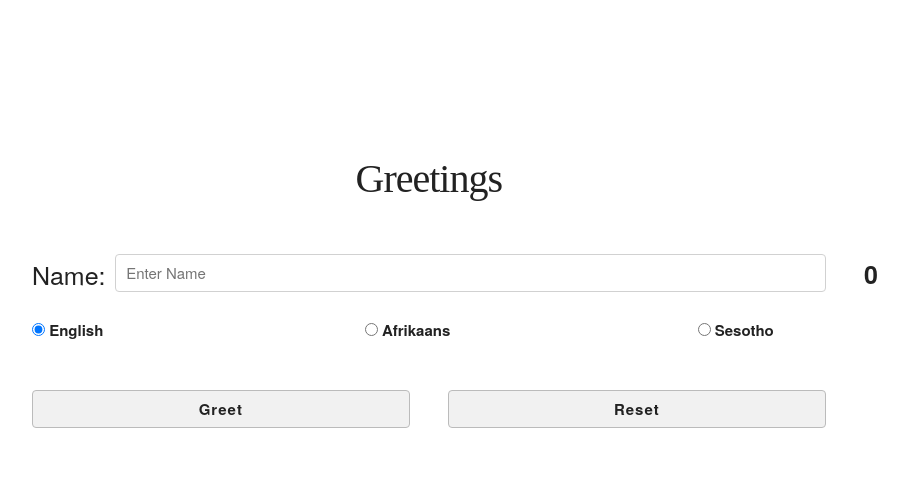
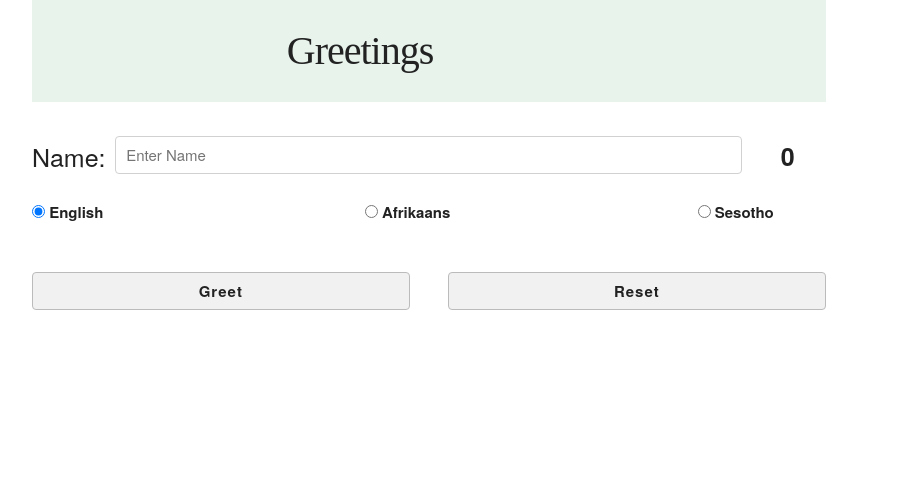
Before and after one commit to babawami/greetings, a plain HTML site: page index.html in a window 1280 px wide. Shown: the whole page, without its empty margins (128-1036 px from the left). Drawn offline with Linux system fonts and the light colour scheme.

Commit message:
adding colour

```diff
--- a/css/greet.css
+++ b/css/greet.css
@@ -25,6 +25,7 @@
 .counter {
   font-size: 25px;
   font-weight: bold;
+  width: 100%
 }
 
 .one {
@@ -32,9 +33,5 @@
 }
 
 .header{
-  background-color:
-}
-
-.header{
   background-color: #E8F3EC
 }
--- a/index.html
+++ b/index.html
@@ -15,15 +15,22 @@
 
 <body>
 
-  <div class="container" style="margin-top:10%;">
-    <div class="row">
-      <h1 class="ten columns">Greetings</h1>
-    </div>
+  <div class="container" style="height: ">
+    <div class="row ">
+      <div class="ten columns header">
+        <div class="row">
+          <h1 class="ten columns">Greetings</h1>
+        </div>
+      </div>
+      </div>
     <br>
 
-    <div class="row">
-      <span class="one column">Name: </span> <input type="text" name="greetName" placeholder="Enter Name" class="greetName nine columns" value=""> <span class="counter two columns">0</span>
+    <div class="push" style="margin-top: 10px;">
+      <div class="row">
+        <span class="one column">Name: </span> <input type="text" name="greetName" placeholder="Enter Name" class="greetName eight columns" value=""><span class="counter one column">0</span>
+      </div>
     </div>
+
     <br>
 
     <div class="row">
```
